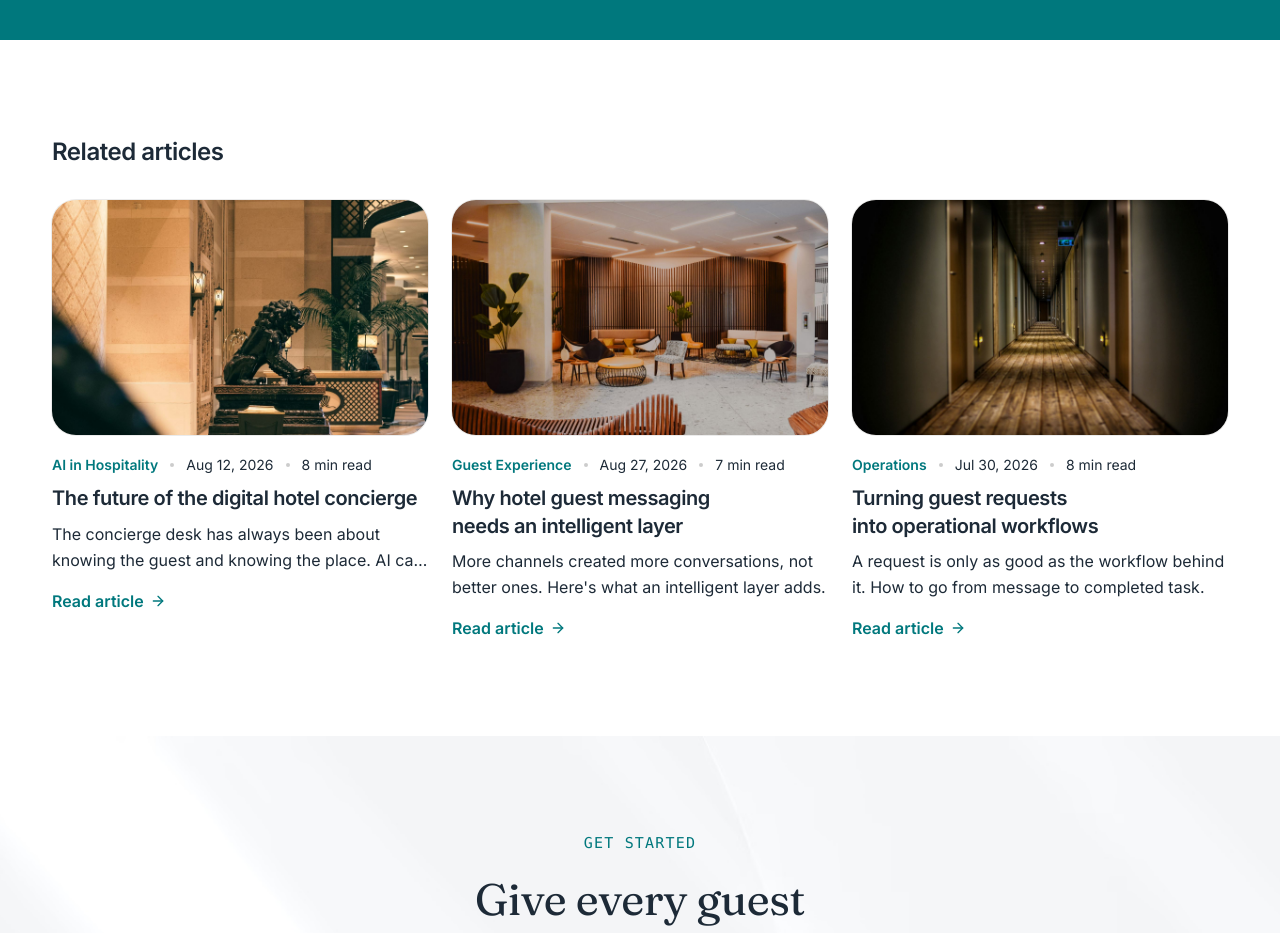
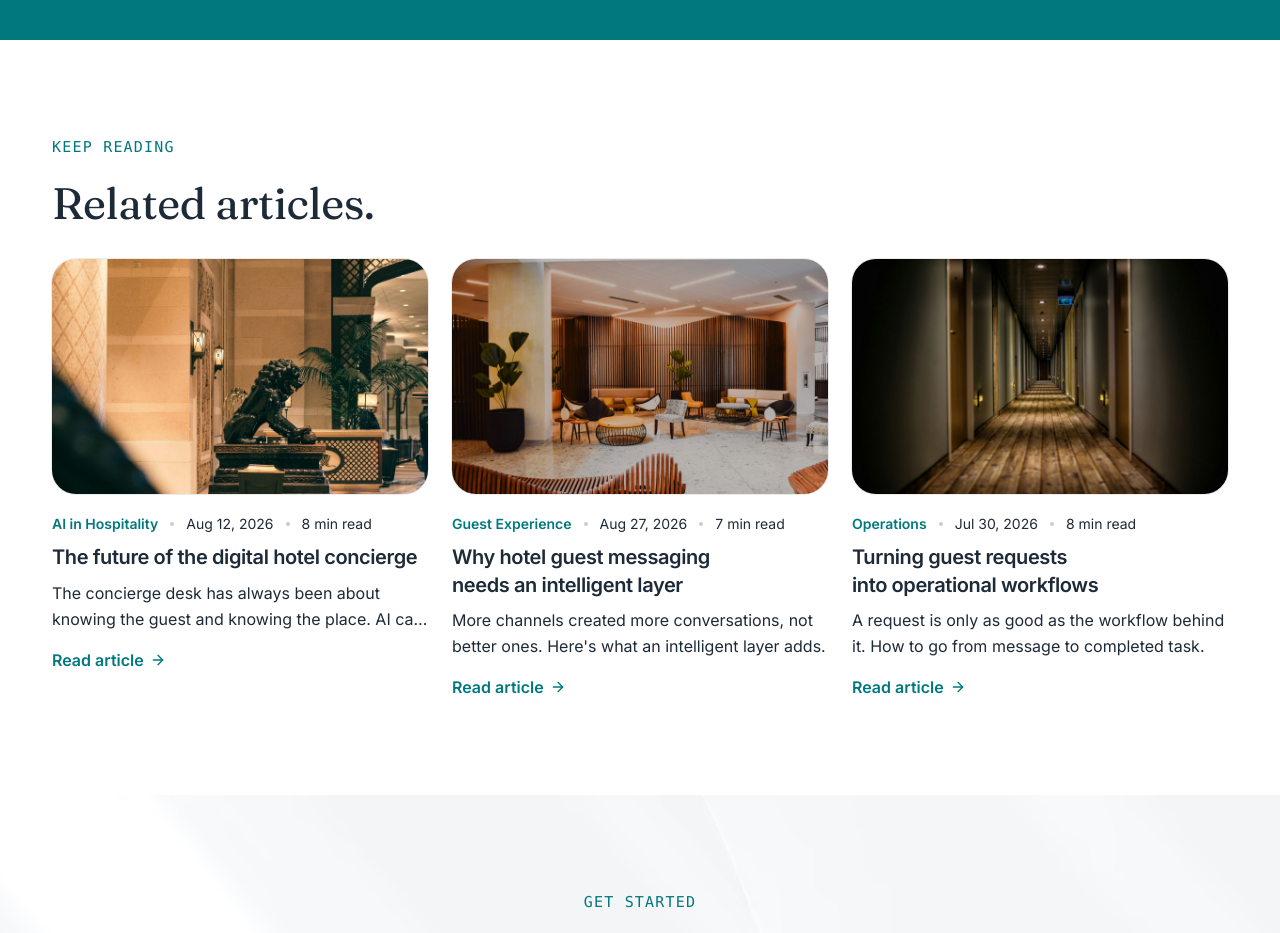
Before and after one commit to abdulrhhkahn/SaraiOS, a Next.js app: page /blog/how-ai-is-changing-the-hotel-guest-journey in a window 1280 px wide. Shown: the part 5120-6053 px from the top of the page. Built offline with nearby package versions, Linux system fonts and the light colour scheme; no server answers.

Commit message:
Add files via upload

```diff
--- a/app/blog/[slug]/page.tsx
+++ b/app/blog/[slug]/page.tsx
@@ -178,7 +178,8 @@ export default async function BlogPostPage(props: PageProps<"/blog/[slug]">) {
 
       <section className="py-24">
         <Container>
-          <h2 className="text-2xl font-semibold tracking-[-0.02em]">Related articles</h2>
+          <p className="font-mono text-[0.9375rem] tracking-[0.08em] text-cta uppercase">Keep reading</p>
+          <h2 className="mt-5 heading-section text-balance text-subheading">Related articles.</h2>
           <Stagger className="mt-8 grid gap-x-6 gap-y-14 sm:grid-cols-2 lg:grid-cols-3">
             {related.map((p) => (
               <RevealItem key={p.slug}>
```
